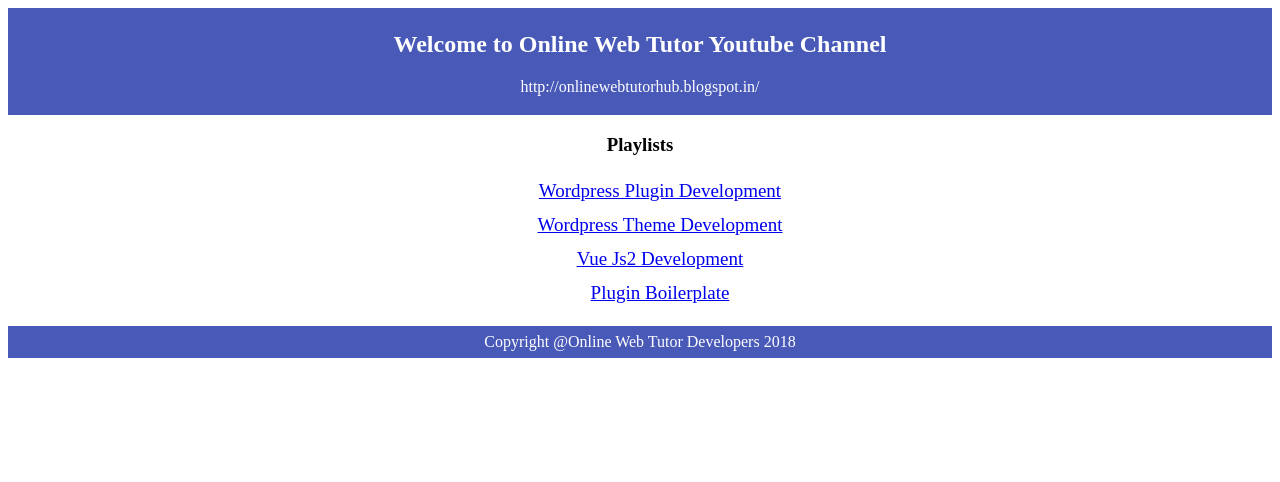
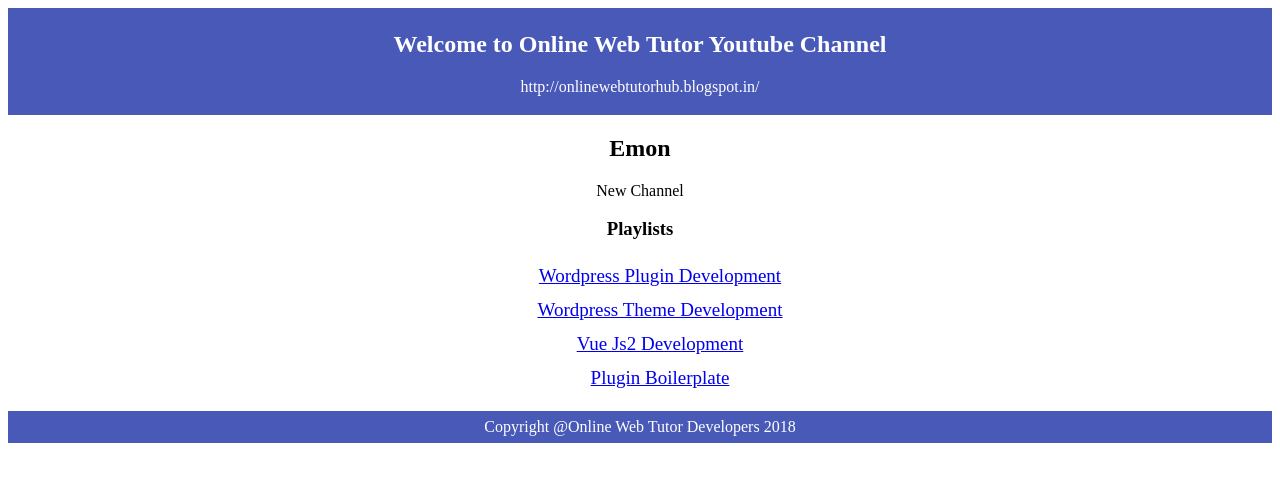
Before and after one commit to MehediHasanEmon21/vue-cli, a Vue app: page / in a window 1280 px wide. Shown: the top 482 px of the page. Built offline with nearby package versions, Linux system fonts and the light colour scheme.

Commit message:
props example

```diff
--- a/src/App.vue
+++ b/src/App.vue
@@ -1,7 +1,7 @@
 <template>
   <div id="app">
     <topbar></topbar>
-    <main_content></main_content>
+    <main_content channel-name="New Channel" name="Emon" v-bind:myplaylists="playlists"></main_content>
     <footer_componemet></footer_componemet>
   </div>
 </template>
@@ -16,6 +16,39 @@
     topbar: Header,
     main_content: Content,
     footer_componemet: Footer,
+  },
+  data(){
+    return {
+      playlists: [
+                {
+                    name: 'Wordpress Plugin Development',
+                    title: 'Wordpress Plugin Development',
+                    link: 'https://github.com/owthub/wordpress-plugin',
+
+                },
+
+                {
+                    name: 'Wordpress Theme Development',
+                    title: 'Wordpress Plugin Development',
+                    link: 'https://github.com/owthub/wordpress-plugin',
+
+                },
+
+                {
+                    name: 'Vue Js2 Development',
+                    title: 'Wordpress Plugin Development',
+                    link: 'https://github.com/owthub/wordpress-plugin',
+
+                },
+
+                {
+                    name: 'Plugin Boilerplate',
+                    title: 'Wordpress Plugin Development',
+                    link: 'https://github.com/owthub/wordpress-plugin',
+
+                },
+            ],
+    }
   }
 
 }
--- a/src/components/Content.vue
+++ b/src/components/Content.vue
@@ -1,9 +1,11 @@
 <template>
 
   <div id="content">
+    <h2>{{ name }}</h2>
+    {{ channelName }}
     <h3>Playlists</h3>
     <ul>
-        <li v-for="playlist in playlists" v-bind:key="playlist.index"><a v-bind:href="playlist.link" v-bind:title="playlist.title" target="_blank">{{playlist.name}}</a></li>
+        <li v-for="playlist in myplaylists" v-bind:key="playlist.index"><a v-bind:href="playlist.link" v-bind:title="playlist.title" target="_blank">{{playlist.name}}</a></li>
     </ul>
 </div>
 
@@ -13,38 +15,21 @@
 
 export default {
     name: 'Content',
+    props: {
+        name: {
+            type: String,
+        },
+        myplaylists: {
+            type: Array,
+        },
+        channelName: {
+            type: String
+        }
+    },
     data(){
         return {
 
-            playlists: [
-                {
-                    name: 'Wordpress Plugin Development',
-                    title: 'Wordpress Plugin Development',
-                    link: 'https://github.com/owthub/wordpress-plugin',
 
-                },
-
-                {
-                    name: 'Wordpress Theme Development',
-                    title: 'Wordpress Plugin Development',
-                    link: 'https://github.com/owthub/wordpress-plugin',
-
-                },
-
-                {
-                    name: 'Vue Js2 Development',
-                    title: 'Wordpress Plugin Development',
-                    link: 'https://github.com/owthub/wordpress-plugin',
-
-                },
-
-                {
-                    name: 'Plugin Boilerplate',
-                    title: 'Wordpress Plugin Development',
-                    link: 'https://github.com/owthub/wordpress-plugin',
-
-                },
-            ],
 
         }
     }
```
